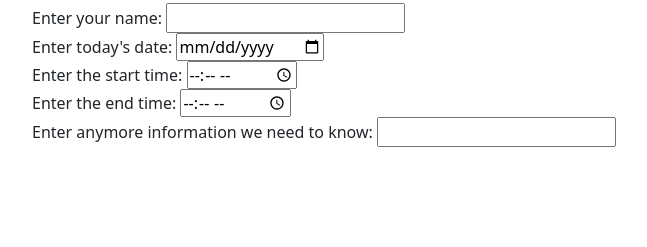
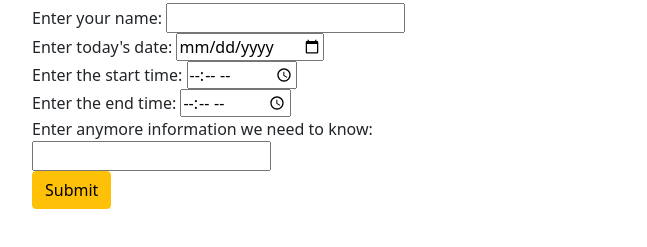
Before and after one commit to JesseDWhite/apointments, a plain HTML site: page index.html in a window 1280 px wide. Shown: the part 53-300 px from the top of the page, without its empty margins (50-697 px from the left). Drawn offline with nearby package versions, Linux system fonts and the light colour scheme.

Commit message:
complete form and added funcionality to booking successful page.
Co-authored-by: Jonathan Stull <jonathan.d.stull@gmail.com>

```diff
--- a/index.html
+++ b/index.html
@@ -19,7 +19,7 @@
 <body>
     <div class="container">
         <h1>Apointments</h1>
-        <form id="patient-form">
+        <form id="patient-form" action="booking-successful.html">
             <div class="name-entry">
                 <label for="name">Enter your name:</label>
                 <input type="text" name="name" id="name">
@@ -38,8 +38,9 @@
             </div>
             <div class="description">
                 <label for="note">Enter anymore information we need to know:</label>
-                <input type="text" name="note" id="note">
+                <input type="text" name="note" id="note" style="display:block">
             </div>
+            <button class="btn btn-warning" onclick="document.location='booking-successful.html'">Submit</button>
         </form>
     </div>
 </body>
```
Also changed, not shown: booking-successful.html (added, +15 -0 lines).
